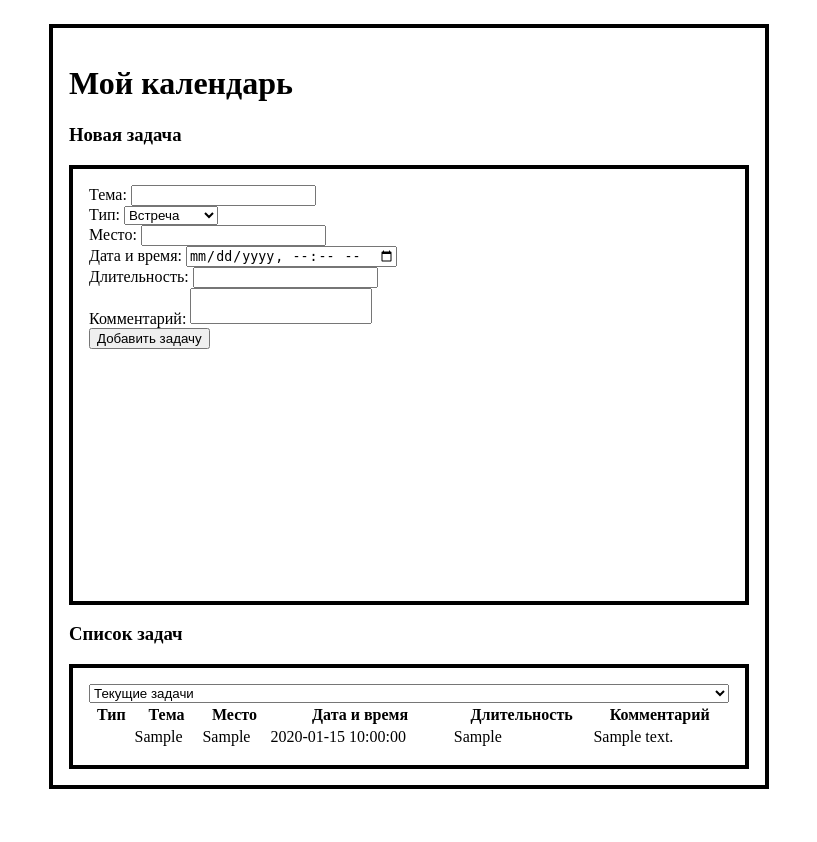
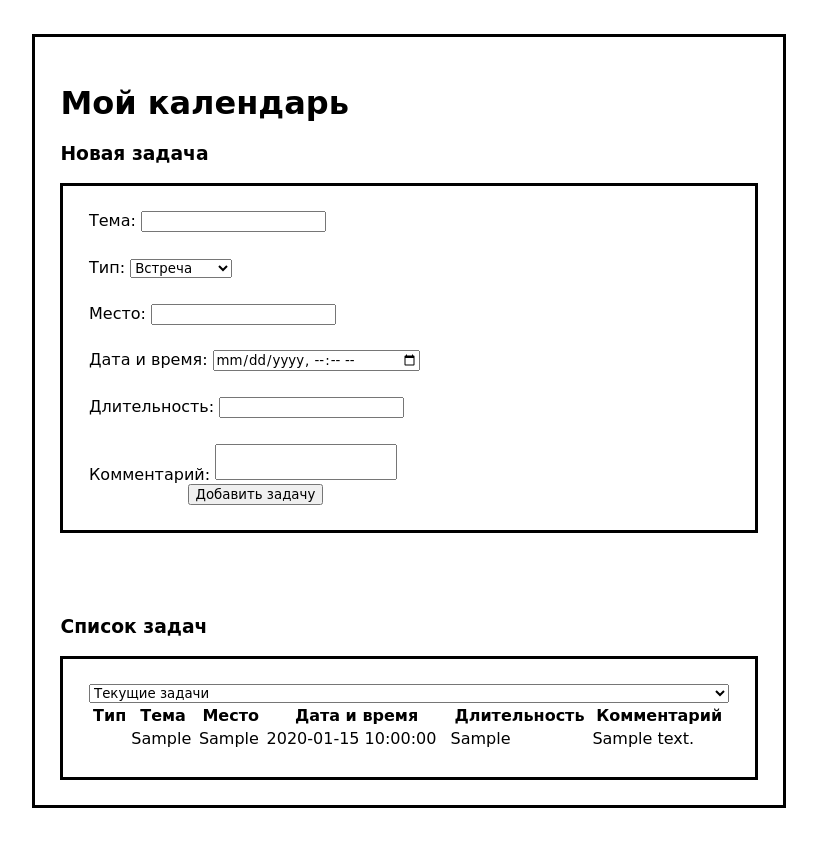
Before and after one commit to Egor-Yarygin/my_calendar, a PHP site: page / in a window 1280 px wide. Shown: the whole page, without its empty margins (231-1048 px from the left). Before the commit the page ends 789 px from the top, so only its background shows below. Run offline with PHP 8.4, Linux system fonts and the light colour scheme; tables that the repository leaves empty or names only in its code hold one stand-in row (values such as "Sample post").

Commit message:
Много всего

```diff
--- a/index.php
+++ b/index.php
@@ -25,31 +25,43 @@ require 'task_list.php';
             <h3>Новая задача</h3>
         </div>
         <div class="add-task">
-            <form action="add_task.php" method="POST">
+            <form class="add-task-form" action="add_task.php" method="POST">
+                <div>
                 <label for="theme">Тема:</label>
-                <input type="text" id="theme" name="theme" required><br>
+                <input type="text" id="theme" name="theme" required>
+                </div>
 
+                <div>
                 <label for="type">Тип:</label>
-                <select id="type" name="type">
+                <select style="font-family: 'Comic Sans MS';" id="type" name="type">
                     <option value="meeting">Встреча</option>
                     <option value="call">Звонок</option>
                     <option value="meeting">Совещание</option>
                     <option value="task">Дело</option>
-                </select><br>
+                </select>
+                </div>
 
+                <div>
                 <label for="location">Место:</label>
-                <input type="text" id="location" name="location"><br>
+                <input type="text" id="location" name="location">
+                </div>
 
+                <div>
                 <label for="datetime">Дата и время:</label>
-                <input type="datetime-local" id="datetime" name="datetime" required><br>
+                <input style="font-family: 'Comic Sans MS';" type="datetime-local" id="datetime" name="datetime" required>
+                </div>
 
+                <div>
                 <label for="duration">Длительность:</label>
-                <input type="text" id="duration" name="duration"><br>
+                <input type="text" id="duration" name="duration">
+                </div>
 
+                <div>
                 <label for="comment">Комментарий:</label>
                 <textarea id="comment" name="comment" class="comment"></textarea><br>
+                <input style="font-family: 'Comic Sans MS'; margin-left:7.7vw;" type="submit" value="Добавить задачу">
+                </div>
 
-                <input type="submit" value="Добавить задачу">
             </form>
         </div>
 </div>
@@ -59,8 +71,8 @@ require 'task_list.php';
             </div>
             <div class="task-list">
                 <!-- Ссылки на различные списки задач -->
-                <select id="task-list">
-                    <option value="current-tasks">Текущие задачи</option>
+                <select style="font-family: 'Comic Sans MS';" id="task-list">
+                    <option  value="current-tasks">Текущие задачи</option>
                     <option value="overdue-tasks">Просроченные задачи</option>
                     <option value="completed-tasks">Выполненные задачи</option>
                     <option value="tasks-on-date">Задачи на конкретную дату</option>
--- a/styles.css
+++ b/styles.css
@@ -1,3 +1,7 @@
+body{
+    font-family: 'Comic Sans MS';
+}
+
 .comment {
     resize: none;
 }
@@ -8,23 +12,32 @@
     justify-content: space-between;
     width:auto;
     height:auto;
-    padding:2vh;
-    gap:2vh;
+    padding:2vw;
+    gap:2vw;
     align-items: center
 }
 
 .border{
-    border:0.5vh solid black;
-    padding:2vh;
+    border:0.3vw solid black;
+    padding:2vw;
+    display:flex;
+    gap:5vw;
+    flex-direction: column;
 }
 
 .add-task{
     display:flex;
     flex-direction: column;
     width:50vw;
-    height:50vh;
-    border:0.5vh solid black;
-    padding:2vh;
+    height:auto;
+    border:0.3vw solid black;
+    padding:2vw;
+}
+
+.add-task-form{
+    display:flex;
+    flex-direction: column;
+    gap:2vw;
 }
 
 .task-list{
@@ -32,6 +45,6 @@
     flex-direction: column;
     width:50vw;
     height:auto;
-    border:0.5vh solid black;
-    padding:2vh;
+    border:0.3vw solid black;
+    padding:2vw;
 }
```
Also changed, not shown: SetFireToTheRain.ttf (deleted).
